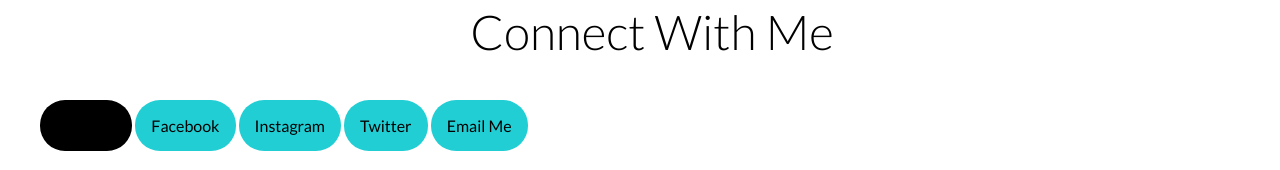
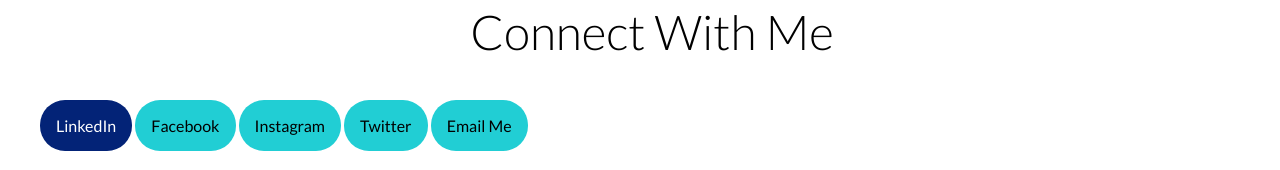
Before and after one commit to creightonsoukup/Personal_Website, a plain HTML site: page myplans.html in a window 1280 px wide. In both pictures the pointer is over the item "LinkedIn". Shown: the part 1827-1997 px from the top of the page. Drawn offline with Linux system fonts and the light colour scheme.

Commit message:
background info

```diff
--- a/style.css
+++ b/style.css
@@ -92,8 +92,8 @@ ul .button {
 
 }
 .button:hover {
-  background-color: black;
-  color: #032377;
+  background-color: #032377;
+  color: white;
 }
 .filler {
  display: inline-block;
@@ -111,6 +111,11 @@ a {
   font-family: 'Lato', Serif;
 }
 
+a:hover {
+  color: white;
+  text-decoration: none;
+  font-family: 'Lato', Serif;
+}
 
 .icon {
   animation-duration: 10s;
```
Also changed, not shown: index.html (+4 -1 lines).
